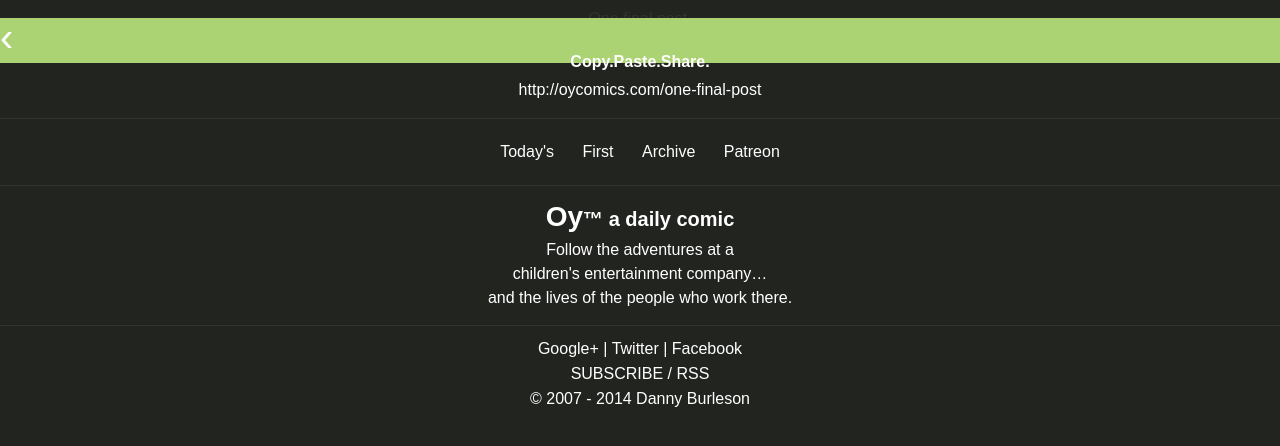
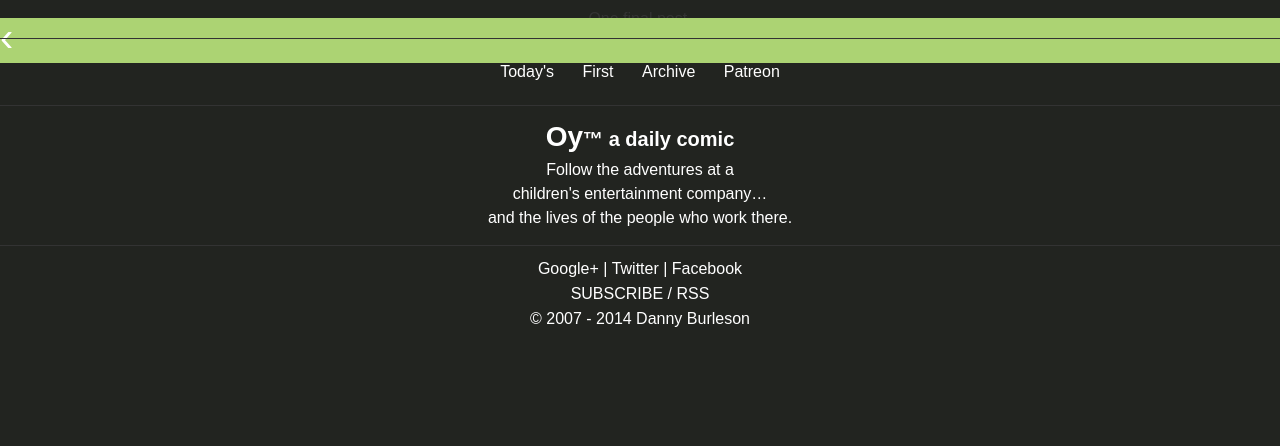
Before and after one commit to oycomics/oycomics.github.io, a Jekyll site: the page built from index.html, in a window 1280 px wide. Shown: the top 446 px of the page. Built offline with Jekyll 4.4.1, drawn with Linux system fonts in a browser that asks for light colours; Markdown is read by kramdown in place of the engine named in the settings; the list of posts is cut into pages by our own code.

Commit message:
Update homepage_comic.html

```diff
--- a/_includes/homepage_comic.html
+++ b/_includes/homepage_comic.html
@@ -8,11 +8,4 @@
 <div class="stripe">&nbsp;</div>
 </div>
 
-<div class="copy_paste_share">
-	<span>Copy.Paste.Share.</span>
-	{% for post in site.posts limit:1 %}
-	<a href="{{ site.url }}{{ post.url }}">{{ site.url }}{{ post.url }}</a>
-	{% endfor %}
 </div>
-
-</div>
```
